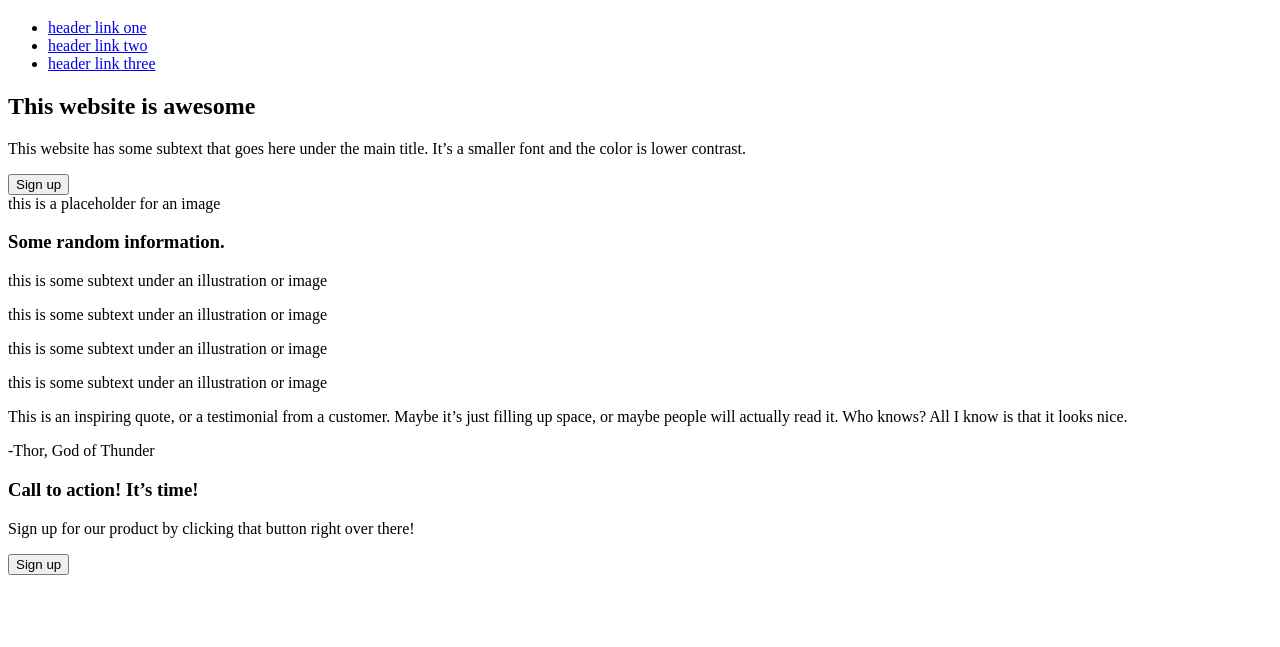
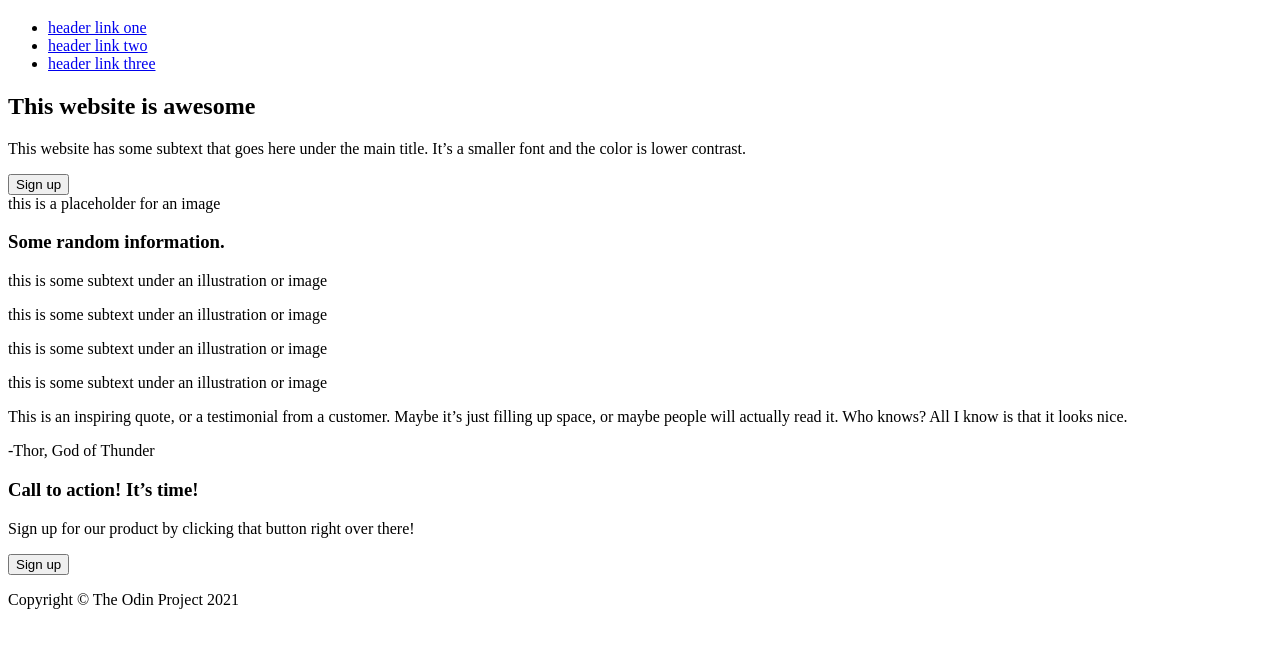
Before and after one commit to I-DMK/Project-Landing-Page, a plain HTML site: page index.html in a window 1280 px wide. Shown: the part 61-708 px from the top of the page. Drawn offline with Linux system fonts and the light colour scheme.

Commit message:
Added footer section structure

```diff
--- a/index.html
+++ b/index.html
@@ -68,5 +68,10 @@
         <button>Sign up</button>
     </section>
 
+    <!-- Footer -->
+    <footer>
+        <p>Copyright © The Odin Project 2021</p>
+    </footer>
+
 </body>
 </html>
```
